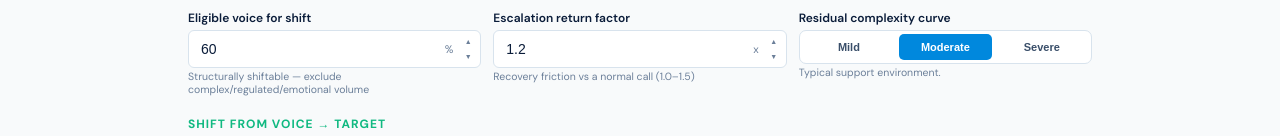
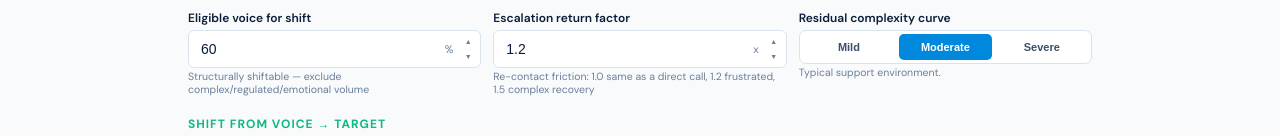
Before and after one commit to thomasbakerj-lgtm/CENTER-OF-CX, a React (Vite) app: page /tools/channel-shift in a window 1280 px wide. Shown: the part 789-925 px from the top of the page. Built offline with nearby package versions, Linux system fonts and the light colour scheme.

Commit message:
Update ChannelShiftModel.jsx

```diff
--- a/ChannelShiftModel.jsx
+++ b/ChannelShiftModel.jsx
@@ -102,7 +102,7 @@ function compute(d, mechKey) {
   const scale = scaled ? eligible / reqShift : 1;
 
   const adverseCoef = (CURVE[d.adverseCurve] || CURVE.moderate).c;
-  const erf = n(d.escReturnFactor);
+  const erf = Math.max(1, n(d.escReturnFactor)); // a failed deflection re-contact is never cheaper than the original call
 
   let shifted = 0, Dtot = 0, Etot = 0, targetMin = 0, botFee = 0, chatHandled = 0;
   const perTarget = TARGETS.map(t => {
@@ -162,6 +162,7 @@ function buildVerdict(d, r, mechKey) {
     return { label: "Do not approve yet", color: RED, be, pt, curRes, detail: be == null ? `Net negative, and it never breaks even within range — even perfect ${pt.key.toLowerCase()} resolution can't offset the bot fees, displacement loss, and transition. Rework the plan.` : `Breaks even at ${be.toFixed(0)}% ${pt.key.toLowerCase()} resolution; you're at ${curRes}% (${(be - curRes).toFixed(0)} pts short). Fix resolution before shifting.` };
   }
   if (riskAny) return { label: "Approve only with pilot", color: AMBER, be, pt, curRes, detail: `Net positive, but you've flagged CX/risk-sensitive volume. Require a pilot to validate resolution and CSAT before full rollout — cost-positive is not the same as safe.` };
+  if (be != null && be < 1) return { label: "Approve", color: GREEN, be, pt, curRes, detail: `Net positive — but break-even resolves to ~0%, which usually means your bot cost or return-factor assumptions are too generous. Verify those before treating this as a clean approval.` };
   return { label: "Approve", color: GREEN, be, pt, curRes, detail: `Net positive at ${curRes}% ${pt.key.toLowerCase()} resolution${be != null ? ` (break-even ${be.toFixed(0)}%)` : ""}. The shift clears its bar.` };
 }
 
@@ -223,6 +224,8 @@ export default function ChannelShiftModel() {
   if (r.netRealizable < 0) flags.push({ sev: "warn", t: `Net negative (${fmtK(r.netRealizable)}/mo). Escalations, displacement loss, and bot fees outweigh the freed voice capacity — you're moving the wrong volume or the resolution rate is too low.` });
   if (riskAny && r.netRealizable >= 0) flags.push({ sev: "warn", t: `Cost-positive, but you've flagged CX/risk-sensitive volume (${RISKS.filter(x => d[x.k]).map(x => x.label).join(", ")}). Require pilot validation before approval — this tool prices capacity, not customer harm.` });
   TARGETS.forEach(t => { if (n(d[t.shift]) > 0 && n(d[t.disp]) >= 100) flags.push({ sev: "info", t: `${t.key} displacement at 100% assumes every adopted contact replaces a voice call. Digital channels usually generate some new demand — 70-85% is more defensible.` }); });
+  if (n(d.shiftToBot) > 0 && n(d.botCost) <= 0.10) flags.push({ sev: "warn", t: `Bot cost is ${money(n(d.botCost))} — near-free. Real bots carry per-resolution or platform fees; a $0 bot makes any shift look costless and drives break-even toward 0%. Set a realistic per-contact cost.` });
+  if (verdict.be != null && verdict.be < 1 && r.netRealizable > 0 && r.shifted > 0) flags.push({ sev: "warn", t: "Break-even resolves to ~0% — the shift looks profitable at any resolution. That usually means the bot cost or escalation return factor is too generous, not that the shift is risk-free. Sanity-check those before approving." });
   if (mech === "none") flags.push({ sev: "warn", t: "No capacity action selected — freed-labor value is $0. Pick a mechanism before presenting any savings number." });
 
   useEffect(() => {
@@ -327,7 +330,7 @@ export default function ChannelShiftModel() {
 
           <div style={{ display: "grid", gridTemplateColumns: "1fr 1fr 1fr", gap: 12, margin: "18px 0 0" }} className="s3">
             <NumField label="Eligible voice for shift" value={d.eligibility} onChange={v => set("eligibility", v)} suffix="%" step={5} min={0} max={100} hint="Structurally shiftable — exclude complex/regulated/emotional volume" />
-            <NumField label="Escalation return factor" value={d.escReturnFactor} onChange={v => set("escReturnFactor", v)} suffix="x" step={0.1} min={1} hint="Recovery friction vs a normal call (1.0–1.5)" />
+            <NumField label="Escalation return factor" value={d.escReturnFactor} onChange={v => set("escReturnFactor", v)} suffix="x" step={0.1} min={1} hint="Re-contact friction: 1.0 same as a direct call, 1.2 frustrated, 1.5 complex recovery" />
             <div>
               <label style={{ fontSize: 12, fontWeight: 600, color: NAVY, display: "block", marginBottom: 4 }}>Residual complexity curve</label>
               <div style={{ display: "flex", gap: 4, background: "#fff", padding: 3, borderRadius: 7, border: `1px solid ${BORDER}` }}>
```
